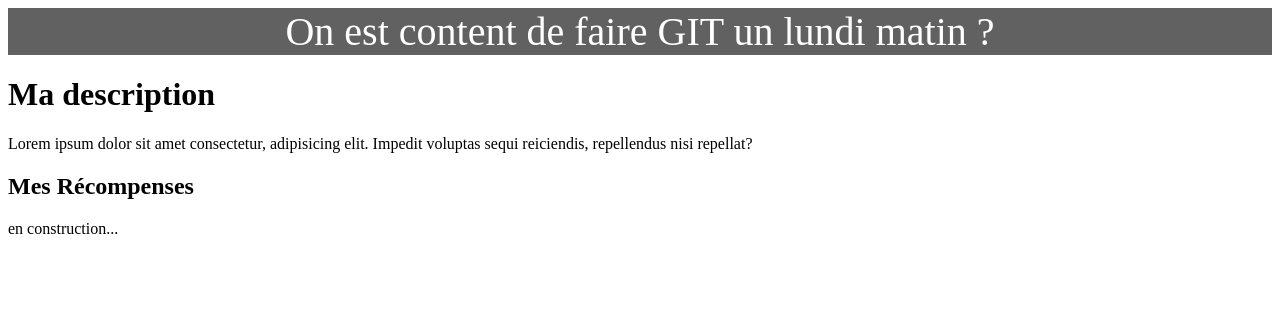
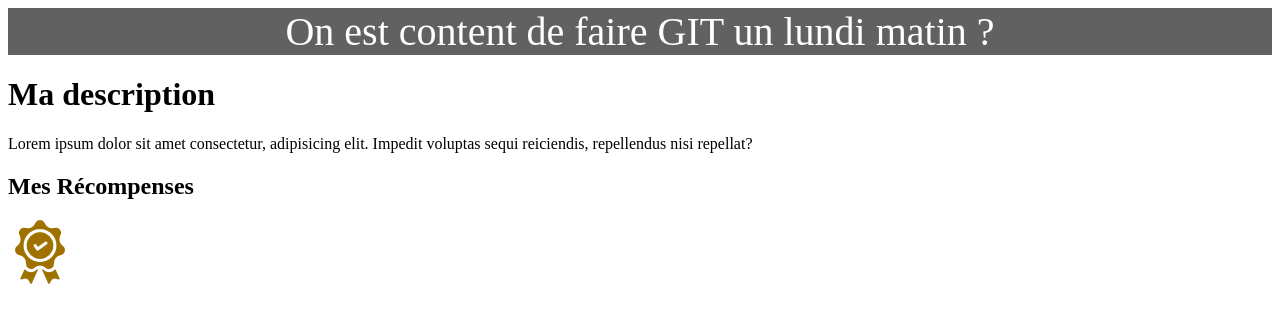
Before and after one commit to Alex8633/mon_projet_web, a plain HTML site: page index.html in a window 1280 px wide. Drawn offline with Linux system fonts and the light colour scheme.

Commit message:
Mesaille de bronze ajouté

```diff
--- a/index.html
+++ b/index.html
@@ -20,7 +20,7 @@
     </div>
     <div>
         <h2>Mes Récompenses</h2>
-        <p>en construction...</p>
+        <img src="images/medal_bronze.png" alt="Medaille de bronze">
     </div>
 </body>
 
```
Also changed, not shown: images/medal_bronze.png (added), images/medal_gold.png (added), images/medal_silver.png (added).
